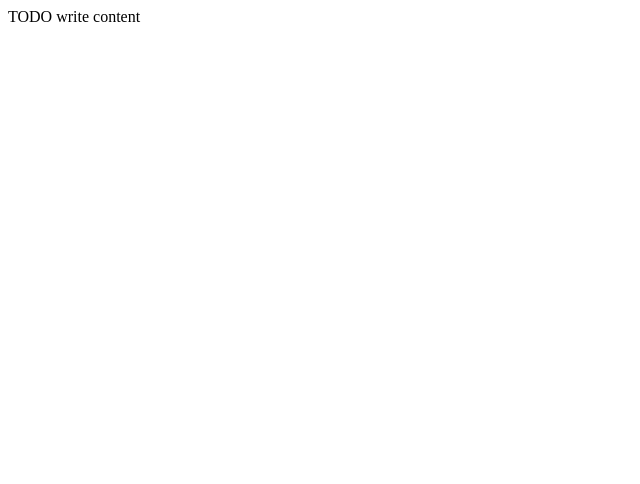
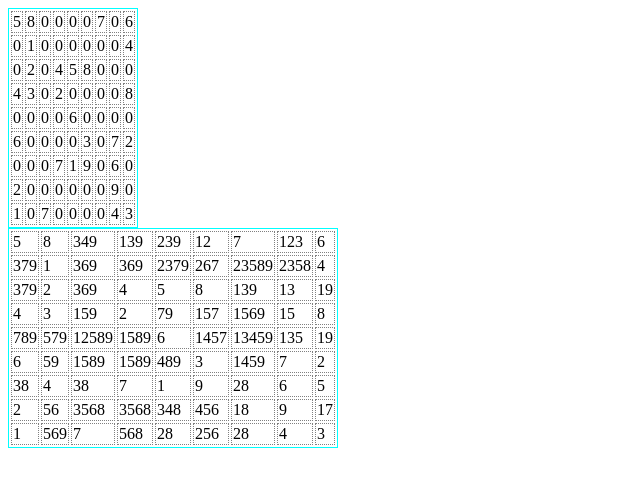
Before and after one commit to ilyaguy/sudoku-solver, a plain HTML site: page public_html/index.html in a window 1280 px wide. Shown: the whole page, without its empty margins (0-640 px from the left). Drawn offline with Linux system fonts and the light colour scheme.

Commit message:
Improved solver.

```diff
--- a/public_html/index.html
+++ b/public_html/index.html
@@ -13,7 +13,6 @@ and open the template in the editor.
         <script src="js/script.js" type="text/javascript"></script>
     </head>
     <body>
-        <div>TODO write content</div>
         <script type="text/javascript">
             var puzzle = [
                 [5,8,0,0,0,0,7,0,6],
@@ -27,8 +26,11 @@ and open the template in the editor.
                 [1,0,7,0,0,0,0,4,3]
             ];
             solver = new Solver();
-            console.table(puzzle);
-            v = solver.solve(puzzle);
+            document.write(solver.prettyPrint(puzzle));
+            do {
+                puzzle = solver.solve(puzzle);
+            } while (solver.flag == true);
+            document.write(solver.prettyPrint(puzzle));
         </script>
     </body>
 </html>
--- a/public_html/js/script.js
+++ b/public_html/js/script.js
@@ -27,8 +27,7 @@ Solver.prototype.solve = function (data) {
                     p = p[0];
                     this.flag = true;
                 } else {
-                    console.log(p);
-                    p = p.join();
+                    p = p.join('');
                 }
             }
             tempData[x][y] = p;
@@ -48,7 +47,7 @@ Solver.prototype.solve = function (data) {
  * @returns {integer|Array}
  */
 Solver.prototype.preparePossible = function (x, y) {
-    var currentValue = parseInt(this.data[x][y], 10);
+    var currentValue = (typeof this.data[x][y] == 'string') ? 0 : this.data[x][y];
     if (currentValue != 0) {
         return currentValue;
     }
@@ -124,3 +123,16 @@ Solver.prototype.merge = function (a, b, c) {
     //return [a,b,c];
     return ((a == b) && (a == c)) ? a : 0;
 };
+
+Solver.prototype.prettyPrint = function (data) {
+    var res = '<table style="border: 1px solid cyan;">';
+    for (i = 0; i <= 8; i++) {
+        res += '<tr>';
+        for (j = 0; j <= 8; j++) {
+            res += '<td style="border: 1px dotted grey;">' + data[i][j] + '</td>';
+        }
+        res += '</tr>';
+    }
+    res += '</table>';
+    return res;
+};
```
